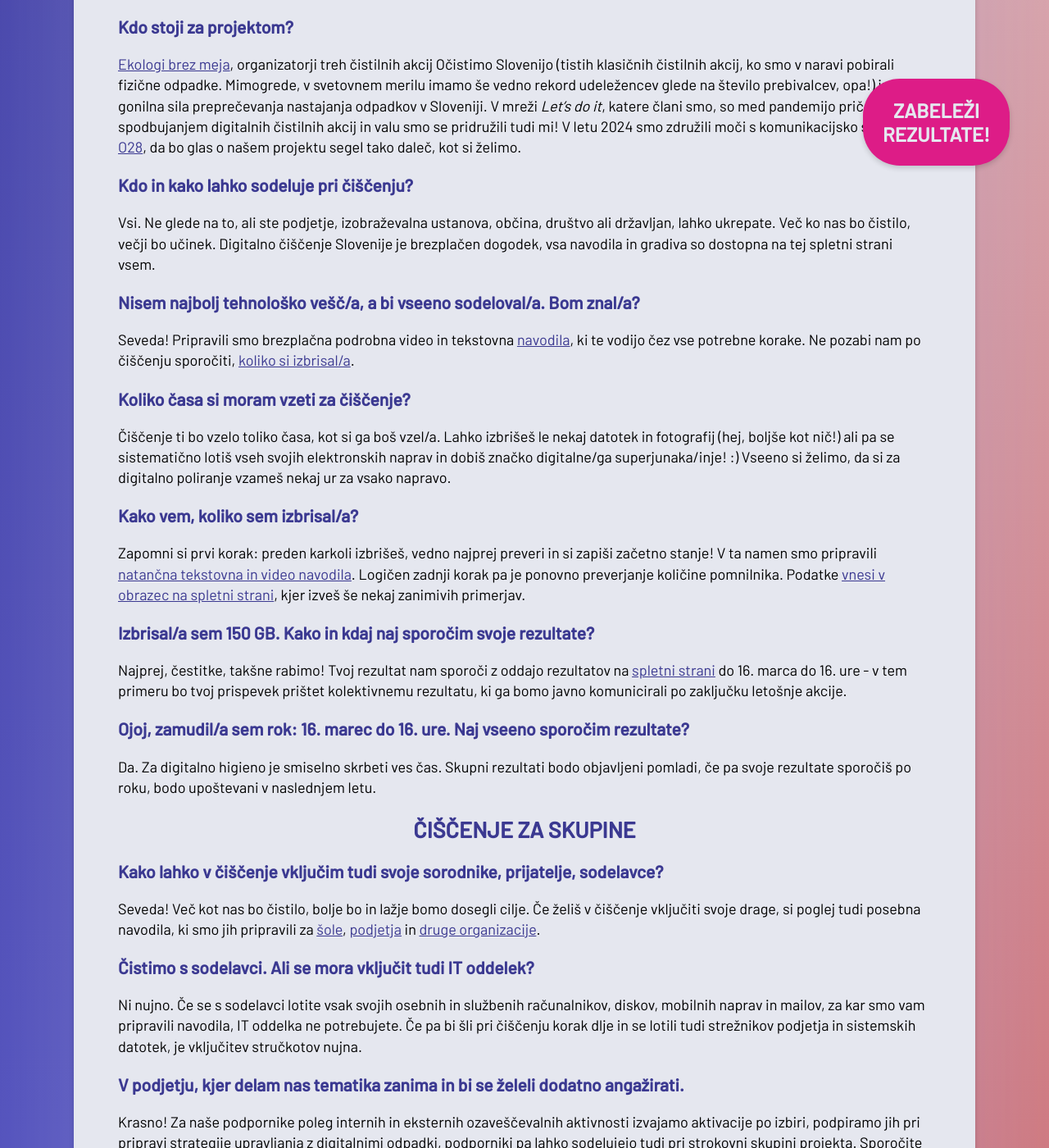
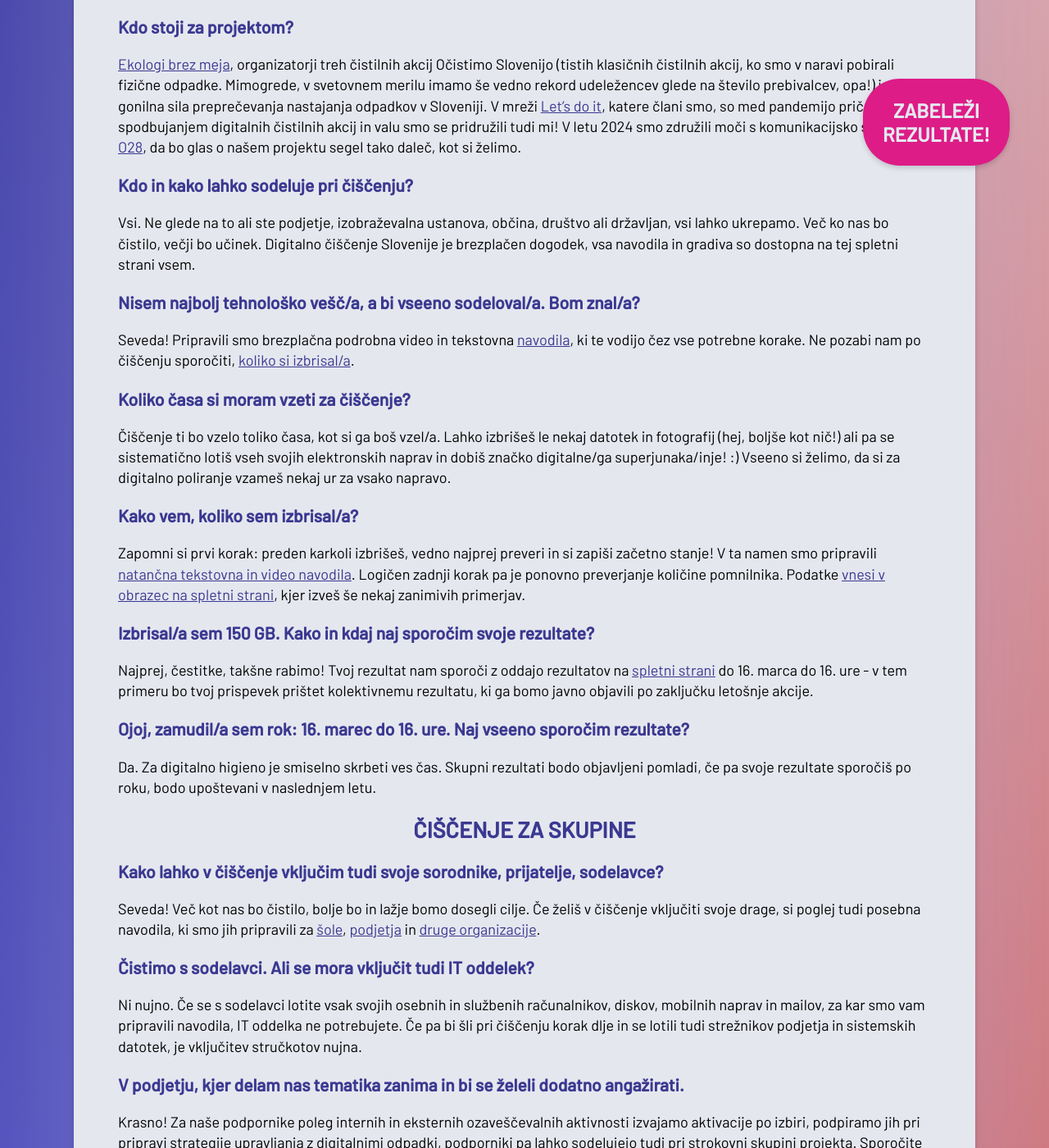
Before and after one commit to ewba/dcd-si, a Jekyll site: the page built from faq.md, in a window 1280 px wide and 1400 px high, scrolled down 2286 px. Shown: the whole window at 82% size. Built offline with Jekyll 4.4.1, drawn with Linux system fonts in a browser that asks for light colours; some of the changed text lies outside the part shown.

Commit message:
Update faq.md

```diff
--- a/faq.md
+++ b/faq.md
@@ -49,10 +49,10 @@ Ne, to ne pomeni brisanje prahu z monitorjev računalnika! Gre za čiščenje ne
 Naši cilji so odstraniti čim več odvečnih podatkov in dvigniti ozaveščenost od digitalnih podatkih/odpadkih. Poskrbeti pa želimo tudi za preventivo in preprečiti kopičenje digitalnih odpadkov v prihodnosti. Navdihniti vse, da svoje skrbno ravnanje do okolja prenesejo iz fizičnega v digitalni svet, za to navdušijo svoje družine, prijatelje, znance, poslovne partnerje in druge, ki jih obkrožajo ter s svojim zgledom navdihujejo vse generacije, ki jim sledijo!
 
 ### Kdo stoji za projektom?
-<a href="https://ebm.si/" target="_blank" rel="noopener">Ekologi brez meja</a>, organizatorji treh čistilnih akcij Očistimo Slovenijo (tistih klasičnih čistilnih akcij, ko smo v naravi pobirali fizične odpadke.  Mimogrede, v svetovnem merilu imamo še vedno rekord udeležencev glede na število prebivalcev, opa!) in gonilna sila preprečevanja nastajanja odpadkov v Sloveniji. V mreži *Let's do it*, katere člani smo, so med pandemijo pričeli s spodbujanjem digitalnih čistilnih akcij in valu smo se pridružili tudi mi! V letu 2024 smo združili moči s komunikacijsko skupino <a href="https://www.o28.si/" target="_blank" rel="noopener">O28</a>, da bo glas o našem projektu segel tako daleč, kot si želimo.
+<a href="https://ebm.si/" target="_blank" rel="noopener">Ekologi brez meja</a>, organizatorji treh čistilnih akcij Očistimo Slovenijo (tistih klasičnih čistilnih akcij, ko smo v naravi pobirali fizične odpadke.  Mimogrede, v svetovnem merilu imamo še vedno rekord udeležencev glede na število prebivalcev, opa!) in gonilna sila preprečevanja nastajanja odpadkov v Sloveniji. V mreži <a href="https://www.worldcleanupday.org/" target="_blank" rel="noopener">Let's do it</a>, katere člani smo, so med pandemijo pričeli s spodbujanjem digitalnih čistilnih akcij in valu smo se pridružili tudi mi! V letu 2024 smo združili moči s komunikacijsko skupino <a href="https://www.o28.si/" target="_blank" rel="noopener">O28</a>, da bo glas o našem projektu segel tako daleč, kot si želimo.
 
 ### Kdo in kako lahko sodeluje pri čiščenju?
-Vsi. Ne glede na to, ali ste podjetje, izobraževalna ustanova, občina, društvo ali državljan, lahko ukrepate. Več ko nas bo čistilo, večji bo učinek. Digitalno čiščenje Slovenije je brezplačen dogodek, vsa navodila in gradiva so dostopna na tej spletni strani vsem.
+Vsi. Ne glede na to ali ste podjetje, izobraževalna ustanova, občina, društvo ali državljan, vsi lahko ukrepamo. Več ko nas bo čistilo, večji bo učinek. Digitalno čiščenje Slovenije je brezplačen dogodek, vsa navodila in gradiva so dostopna na tej spletni strani vsem.
 
 ### Nisem najbolj tehnološko vešč/a, a bi vseeno sodeloval/a. Bom znal/a?
 Seveda! Pripravili smo brezplačna podrobna video in tekstovna [navodila](navodila-za-ciscenje.html), ki te vodijo čez vse potrebne korake. Ne pozabi nam po čiščenju sporočiti, [koliko si izbrisal/a]({{ site.submitURL }}).
@@ -64,7 +64,7 @@ Seveda! Pripravili smo brezplačna podrobna video in tekstovna [navodila](navodi
 Zapomni si prvi korak: preden karkoli izbrišeš, vedno najprej preveri in si zapiši začetno stanje! V ta namen smo pripravili [natančna tekstovna in video navodila](navodila-za-ciscenje.html). Logičen zadnji korak pa je ponovno preverjanje količine pomnilnika. Podatke [vnesi v obrazec na spletni strani]({{ site.submitURL }}), kjer izveš še nekaj zanimivih primerjav.
 
 ### Izbrisal/a sem 150 GB. Kako in kdaj naj sporočim svoje rezultate?
-Najprej, čestitke, takšne rabimo! Tvoj rezultat nam sporoči z oddajo rezultatov na [spletni strani]({{ site.submitURL }}) do 16. marca do 16. ure - v tem primeru bo tvoj prispevek prištet kolektivnemu rezultatu, ki ga bomo javno komunicirali po zaključku letošnje akcije.
+Najprej, čestitke, takšne rabimo! Tvoj rezultat nam sporoči z oddajo rezultatov na [spletni strani]({{ site.submitURL }}) do 16. marca do 16. ure - v tem primeru bo tvoj prispevek prištet kolektivnemu rezultatu, ki ga bomo javno objavili po zaključku letošnje akcije.
 
 ### Ojoj, zamudil/a sem rok: 16. marec do 16. ure. Naj vseeno sporočim rezultate?
 Da. Za digitalno higieno je smiselno skrbeti ves čas. Skupni rezultati bodo objavljeni pomladi, če pa svoje rezultate sporočiš po roku, bodo upoštevani v naslednjem letu.
```
Also changed, not shown: other parts of faq.md (+1 -1 lines).
